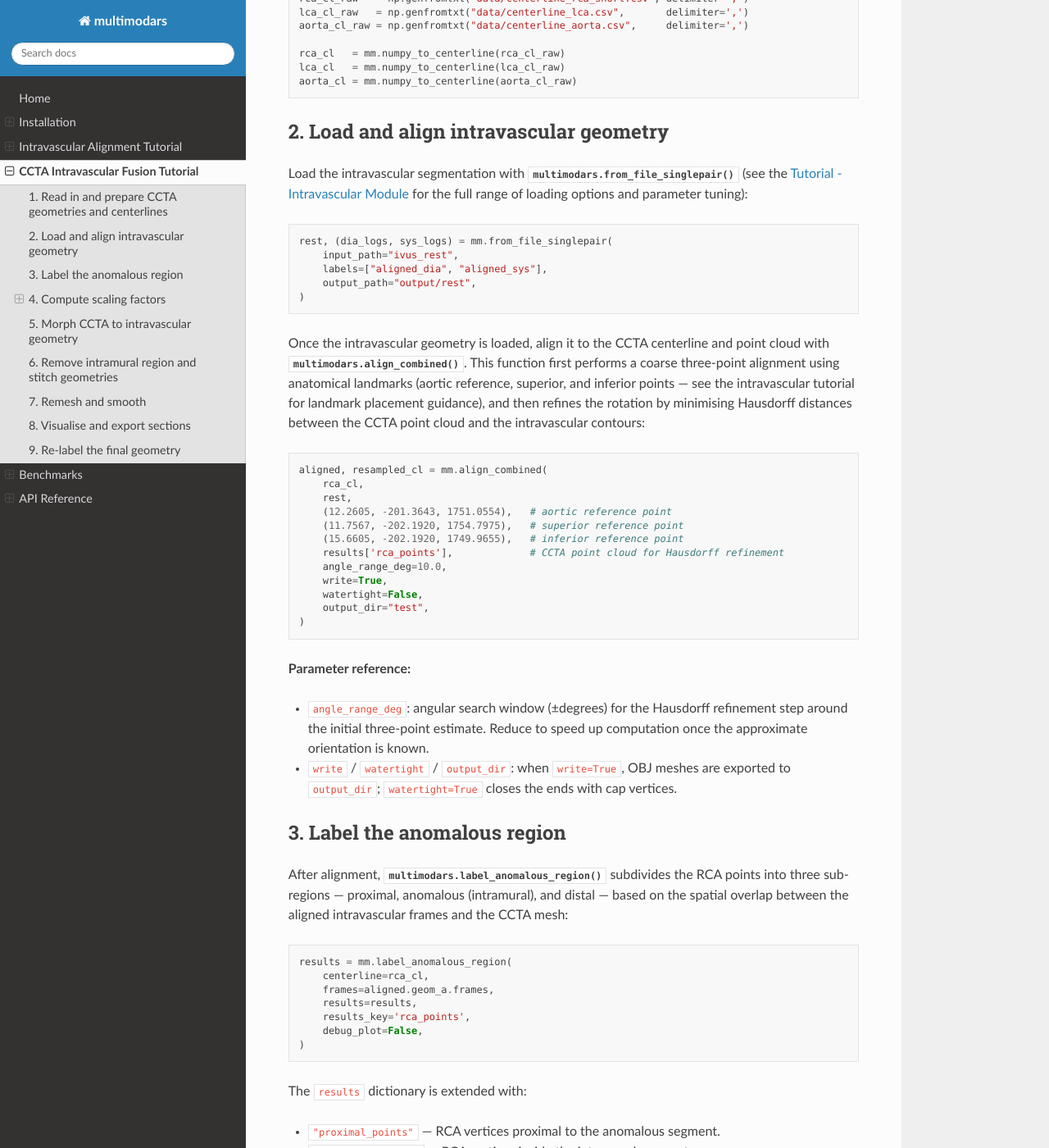
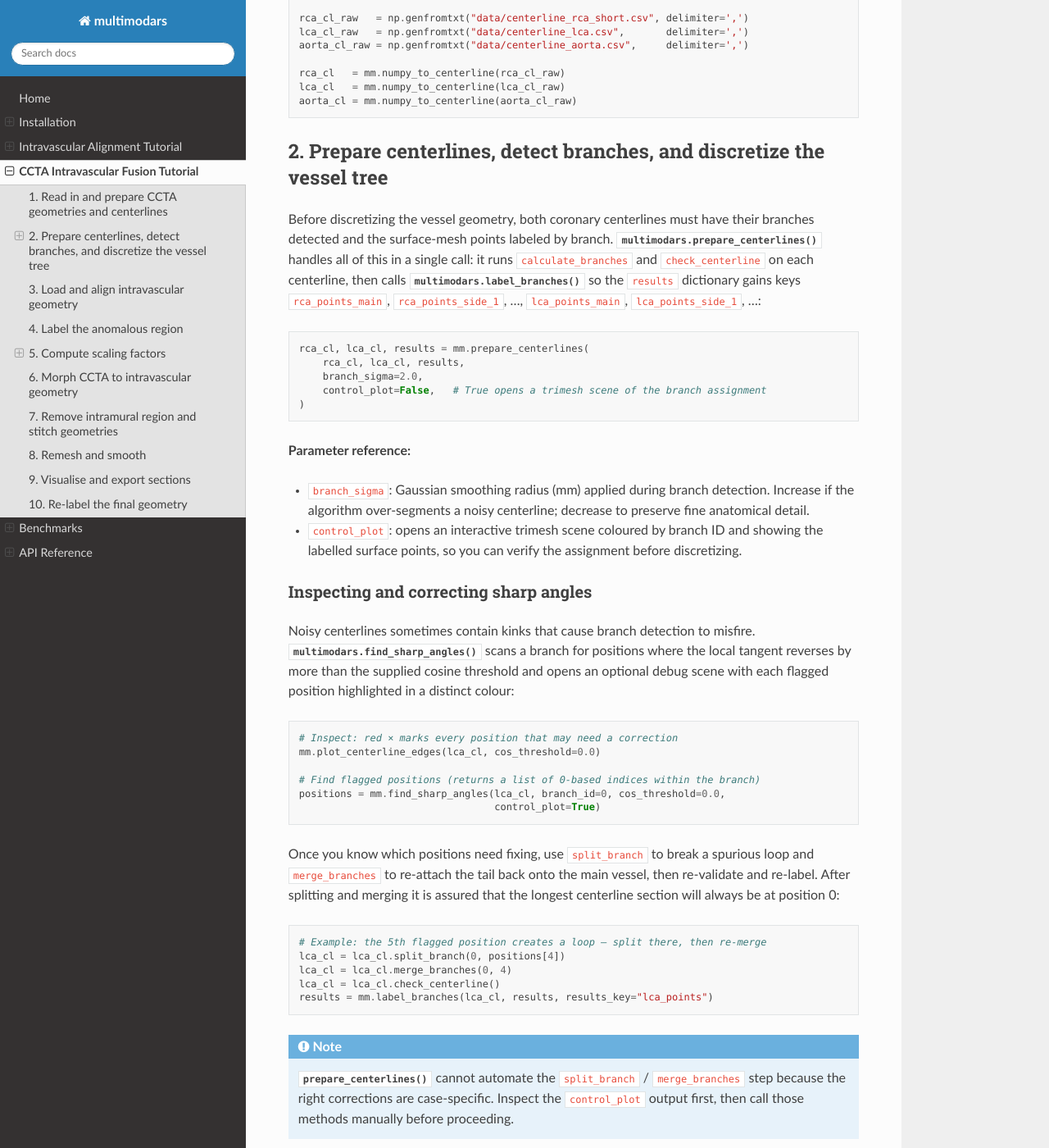
Before and after one commit to yungselm/multimoda-rs, a Sphinx documentation site: the page built from docs/tutorial_ccta.rst, in a window 1280 px wide and 1400 px high, scrolled down 3645 px. Shown: the whole window at 82% size. Built offline with Sphinx 7.4.7 and the Read the Docs theme 3.1.0, drawn with Linux system fonts in a browser that asks for light colours; pages that are not in the unit, such as notebooks, are missing from menus; some of the changed text lies outside the part shown.

```diff
--- a/docs/tutorial_ccta.rst
+++ b/docs/tutorial_ccta.rst
@@ -11,14 +11,15 @@ Tutorial - CCTA Module
 This step-by-step tutorial demonstrates how to:
 
 1. Read in and label a CCTA geometry from an STL file and centerline CSV files
-2. Load an intravascular geometry and fine-align it to the CCTA point cloud
-3. Label the anomalous (intramural) region within the CCTA mesh
-4. Compute radial scaling factors for the proximal, distal, and aortic regions
-5. Morph the CCTA mesh to match the intravascular geometry
-6. Remove the intramural region and stitch the CCTA to the intravascular geometry
-7. Remesh and smooth the stitched geometry
-8. Visualise labeled regions and export section STL files
-9. Re-label the final stitched geometry
+2. Prepare centerlines, detect branches, and discretize the vessel tree
+3. Load an intravascular geometry and fine-align it to the CCTA point cloud
+4. Label the anomalous (intramural) region within the CCTA mesh
+5. Compute radial scaling factors for the proximal, distal, and aortic regions
+6. Morph the CCTA mesh to match the intravascular geometry
+7. Remove the intramural region and stitch the CCTA to the intravascular geometry
+8. Remesh and smooth the stitched geometry
+9. Visualise labeled regions and export section STL files
+10. Re-label the final stitched geometry
 
 The goal of this module is to replace a section on the CCTA geometry with an intravascular geometry.
 
@@ -132,7 +133,121 @@ They can be converted to :class:`multimodars.PyCenterline` objects with normals
     lca_cl   = mm.numpy_to_centerline(lca_cl_raw)
     aorta_cl = mm.numpy_to_centerline(aorta_cl_raw)
 
-2. Load and align intravascular geometry
+2. Prepare centerlines, detect branches, and discretize the vessel tree
+^^^^^^^^^^^^^^^^^^^^^^^^^^^^^^^^^^^^^^^^^^^^^^^^^^^^^^^^^^^^^^^^^^^^^^^^
+
+Before discretizing the vessel geometry, both coronary centerlines must have their branches
+detected and the surface-mesh points labeled by branch.  :func:`multimodars.prepare_centerlines`
+handles all of this in a single call: it runs ``calculate_branches`` and ``check_centerline``
+on each centerline, then calls :func:`multimodars.label_branches` so the ``results`` dictionary
+gains keys ``rca_points_main``, ``rca_points_side_1``, …, ``lca_points_main``,
+``lca_points_side_1``, …:
+
+.. code-block:: python
+
+    rca_cl, lca_cl, results = mm.prepare_centerlines(
+        rca_cl, lca_cl, results,
+        branch_sigma=2.0,
+        control_plot=False,   # True opens a trimesh scene of the branch assignment
+    )
+
+**Parameter reference:**
+
+- ``branch_sigma``: Gaussian smoothing radius (mm) applied during branch detection.  Increase
+  if the algorithm over-segments a noisy centerline; decrease to preserve fine anatomical detail.
+- ``control_plot``: opens an interactive trimesh scene coloured by branch ID and showing the
+  labelled surface points, so you can verify the assignment before discretizing.
+
+Inspecting and correcting sharp angles
+"""""""""""""""""""""""""""""""""""""""
+
+Noisy centerlines sometimes contain kinks that cause branch detection to misfire.
+:func:`multimodars.find_sharp_angles` scans a branch for positions where the local tangent
+reverses by more than the supplied cosine threshold and opens an optional debug scene with each
+flagged position highlighted in a distinct colour:
+
+.. code-block:: python
+
+    # Inspect: red × marks every position that may need a correction
+    mm.plot_centerline_edges(lca_cl, cos_threshold=0.0)
+
+    # Find flagged positions (returns a list of 0-based indices within the branch)
+    positions = mm.find_sharp_angles(lca_cl, branch_id=0, cos_threshold=0.0,
+                                     control_plot=True)
+
+Once you know which positions need fixing, use ``split_branch`` to break a spurious loop and
+``merge_branches`` to re-attach the tail back onto the main vessel, then re-validate and
+re-label. After splitting and merging it is assured that the longest centerline section will always be at position 0:
+
+.. code-block:: python
+
+    # Example: the 5th flagged position creates a loop — split there, then re-merge
+    lca_cl = lca_cl.split_branch(0, positions[4])
+    lca_cl = lca_cl.merge_branches(0, 4)
+    lca_cl = lca_cl.check_centerline()
+    results = mm.label_branches(lca_cl, results, results_key="lca_points")
+
+.. note::
+
+    :func:`~multimodars.prepare_centerlines` cannot automate the ``split_branch`` /
+    ``merge_branches`` step because the right corrections are case-specific.  Inspect the
+    ``control_plot`` output first, then call those methods manually before proceeding.
+
+Discretizing the vessel tree
+"""""""""""""""""""""""""""""
+
+:func:`multimodars.discretize_vessel_tree` slices each vessel along its centerline at fixed
+arc-length intervals and samples ``n_points`` evenly-spaced points from each cross-sectional
+contour.  It also computes an orientation reference triplet (main, counter-clockwise, and
+clockwise reference points) at the ostium and at every side-branch bifurcation.  These
+triplets are stored in ``tree.rca_references`` and ``tree.lca_references`` and are later
+used to initialize the three-point alignment in step 3:
+
+.. code-block:: python
+
+    tree = mm.discretize_vessel_tree(
+        ao_cl, rca_cl, lca_cl,
+        results,
+        step_size=1.0,      # arc-length spacing between cross-sections in mm
+        n_points=100,       # points per output contour ring
+        b_spline=True,      # replace each contour with a closed B-spline fit
+        bspline_smoothing=5.0,
+        control_plot=False, # True opens a trimesh scene of the full tree
+    )
+
+    # Inspect the result interactively
+    mm.plot_vessel_tree(tree)
+
+.. figure:: ./figures/discretization.jpg
+   :name: fig-discretization
+   :alt: Discretization Tree
+   :align: center
+   :width: 800px
+
+   The original 3-D model of the CCTA is discretized with a predefined step size (here 1 mm). This allows to easily detected reference points, and additionally perform measurements for different positions, since all slices are stored as ``PyContours``.
+
+**Parameter reference:**
+
+- ``step_size``: arc-length distance between consecutive cross-sections in mm.  Smaller
+  values give finer sampling but increase memory use.
+- ``n_points``: number of evenly-spaced points per output contour ring.  100 is a good
+  default; reduce to 50 for a lightweight preview.
+- ``b_spline``: when ``True``, each discretized contour is replaced with a closed periodic
+  B-spline fit before the reference points are computed.  Useful when raw contours are noisy.
+- ``bspline_smoothing``: smoothing condition ``s`` for ``splprep``.  ``0`` = exact
+  interpolation; ``≈ n_points`` = gentle smoothing; ``≈ 5 x n_points`` = strong smoothing.
+  Tune empirically based on how irregular the raw contours appear.
+- ``bspline_degree``: B-spline polynomial degree (default 3, cubic).
+
+The discretized tree exposes the following attributes:
+
+- ``tree.discretized_aorta`` — list of :class:`~multimodars.PyContour` for the aorta.
+- ``tree.discretized_rca_main`` / ``tree.discretized_lca_main`` — main-vessel contours.
+- ``tree.rca_branches`` / ``tree.lca_branches`` — list of lists, one per side branch.
+- ``tree.rca_references`` / ``tree.lca_references`` — list of ``(main_ref, ccw_ref, cw_ref)``
+  triplets, one per bifurcation site.
+
+3. Load and align intravascular geometry
 ^^^^^^^^^^^^^^^^^^^^^^^^^^^^^^^^^^^^^^^^^
 
 Load the intravascular segmentation with :func:`multimodars.from_file_singlepair` (see the
@@ -148,18 +263,23 @@ Load the intravascular segmentation with :func:`multimodars.from_file_singlepair
 
 Once the intravascular geometry is loaded, align it to the CCTA centerline and point cloud
 with :func:`multimodars.align_combined`.  This function first performs a coarse three-point
-alignment using anatomical landmarks (aortic reference, superior, and inferior points — see
-the intravascular tutorial for landmark placement guidance), and then refines the rotation by
-minimising Hausdorff distances between the CCTA point cloud and the intravascular contours:
+alignment using the reference triplet computed in step 2, and then refines the rotation by
+minimising Hausdorff distances between the CCTA point cloud and the intravascular contours.
+
+The reference triplet ``(main_ref_pt, counterclockwise_ref_pt, clockwise_ref_pt)`` at the
+RCA ostium is available directly from the discretized tree:
 
 .. code-block:: python
 
+    ref_points = tree.rca_references[0]   # triplet at the ostium (index 0)
+    rca_cl_main = rca_cl.get_branch(0)    # alignment needs a single-branch centerline
+
     aligned, resampled_cl = mm.align_combined(
-        rca_cl,
+        rca_cl_main,
         rest,
-        (12.2605, -201.3643, 1751.0554),   # aortic reference point
-        (11.7567, -202.1920, 1754.7975),   # superior reference point
-        (15.6605, -202.1920, 1749.9655),   # inferior reference point
+        ref_points[0],                     # main reference point
+        ref_points[1],                     # counter-clockwise reference point
+        ref_points[2],                     # clockwise reference point
         results['rca_points'],             # CCTA point cloud for Hausdorff refinement
         angle_range_deg=10.0,
         write=True,
@@ -175,7 +295,7 @@ minimising Hausdorff distances between the CCTA point cloud and the intravascula
 - ``write`` / ``watertight`` / ``output_dir``: when ``write=True``, OBJ meshes are exported
   to ``output_dir``; ``watertight=True`` closes the ends with cap vertices.
 
-3. Label the anomalous region
+4. Label the anomalous region
 ^^^^^^^^^^^^^^^^^^^^^^^^^^^^^^
 
 After alignment, :func:`multimodars.label_anomalous_region` subdivides the RCA points into
@@ -279,7 +399,7 @@ is used to minimize distance between the intravascular wall and the ``removed_rc
 
    R-AAOCA with aligned intravascular mesh, scaled distal coronary and scaled aorta to match the ``Wall`` in ``PyGeometry``. Left: 3-D view; right: schematic illustration.
 
-5. Morph CCTA to intravascular geometry
+6. Morph CCTA to intravascular geometry
 ^^^^^^^^^^^^^^^^^^^^^^^^^^^^^^^^^^^^^^^^^
 
 Each region is morphed independently with :func:`multimodars.scale_region_centerline_morphing`.
@@ -508,7 +628,7 @@ To extract a sub-mesh programmatically (e.g. to pass to a downstream analysis),
 
     aorta_mesh = mm.keep_labeled_points_from_mesh(stitched, "aorta_points")
 
-9. Re-label the final geometry
+10. Re-label the final geometry
 ^^^^^^^^^^^^^^^^^^^^^^^^^^^^^^^^
 
 After remeshing and smoothing, the vertex coordinates have changed and the stored point
```
Also changed, not shown: other parts of docs/tutorial_ccta.rst (+4 -4 lines), CHANGELOG.md (+68 -0 lines), docs/figures/discretization.jpg (added), 2 other files.
